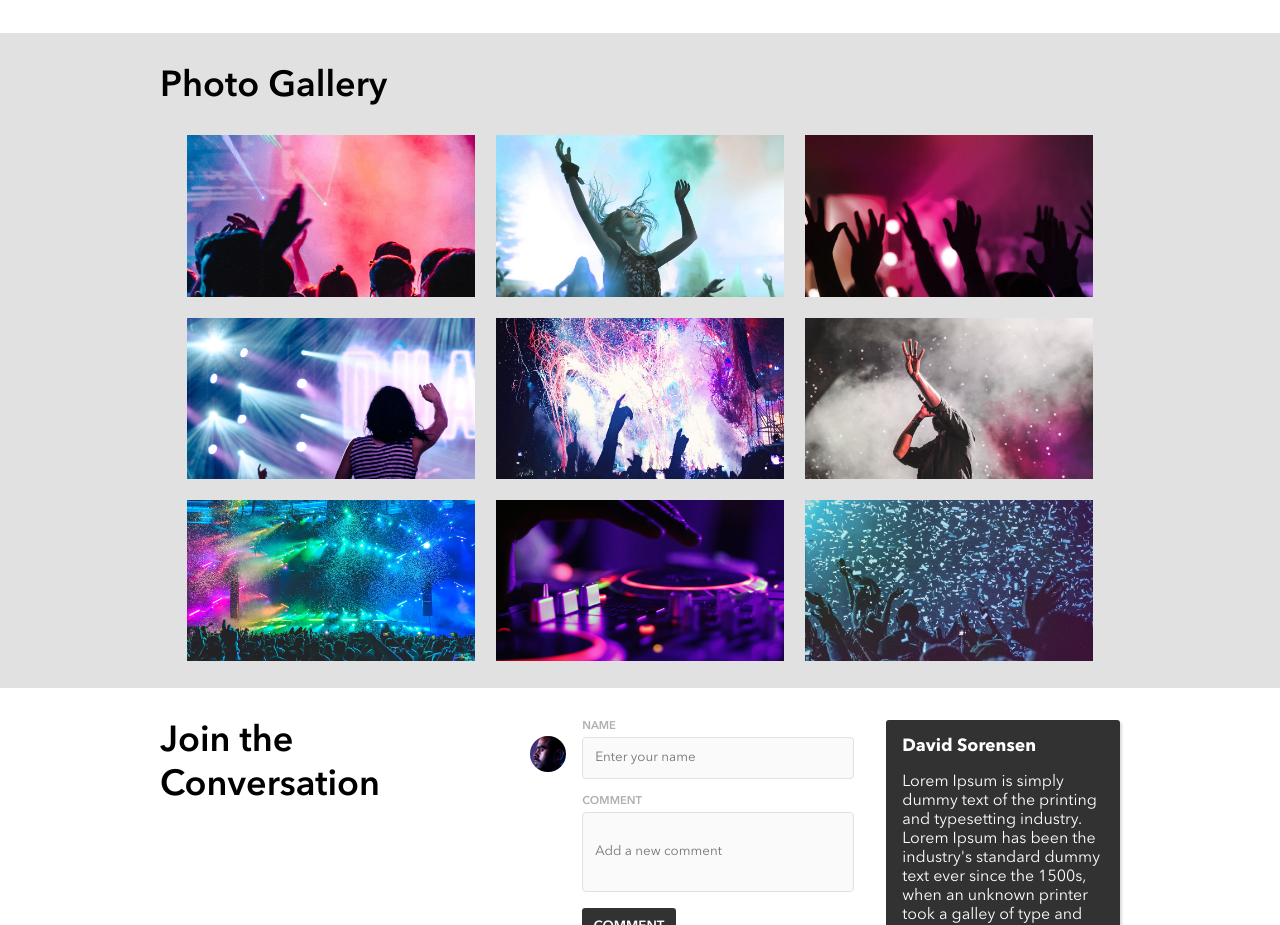
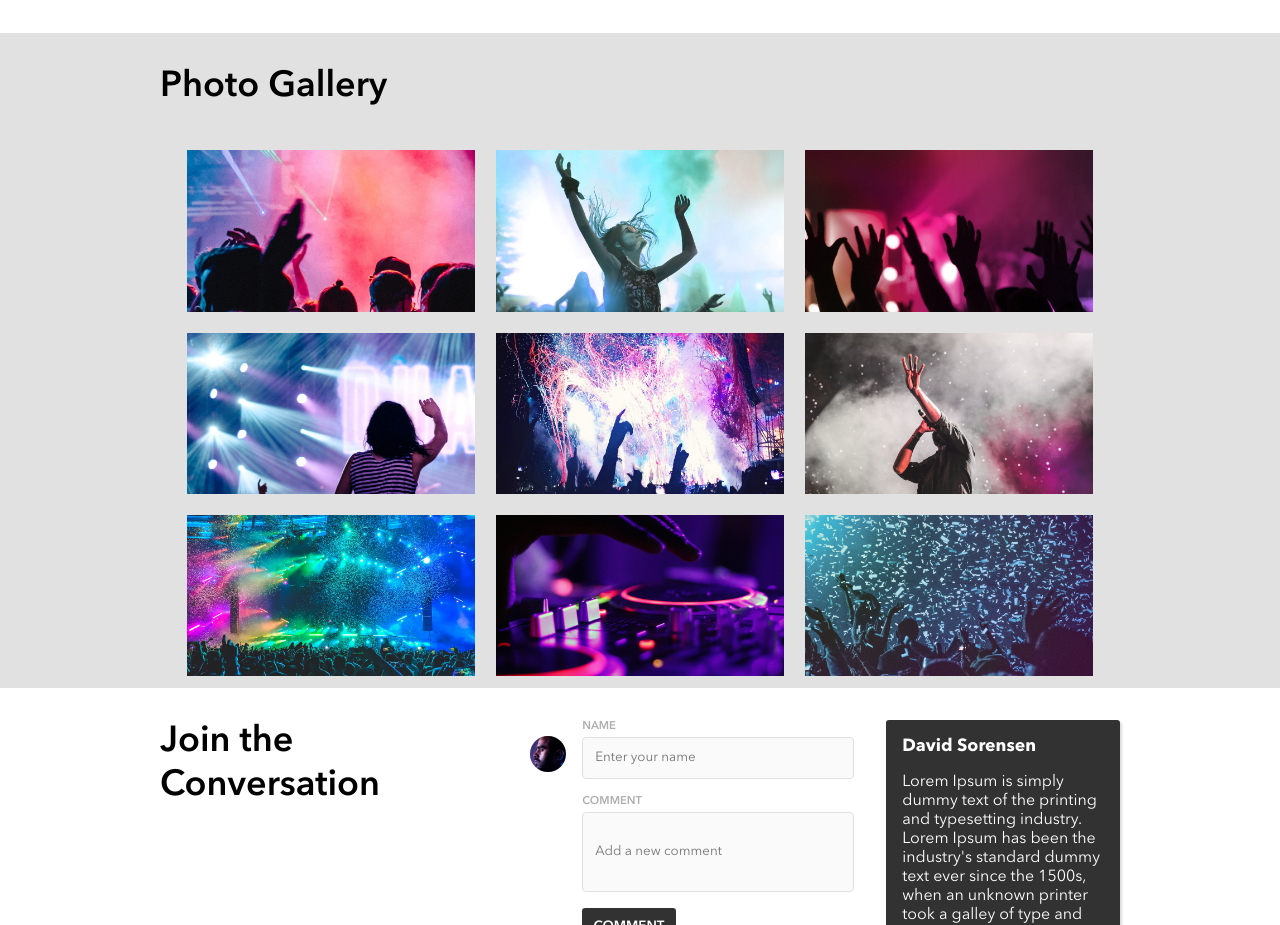
Before and after one commit to jasmindzogovic/bandsite-sprint2, a plain HTML site: page index.html in a window 1280 px wide. Shown: the part 2001-2926 px from the top of the page. Drawn offline with Linux system fonts and the light colour scheme.

Commit message:
added intersection observer for images section

```diff
--- a/scripts/index-page.js
+++ b/scripts/index-page.js
@@ -6,6 +6,7 @@ const form = document.getElementById("form");
 const formName = document.getElementById("formName");
 const formComment = document.getElementById("comments");
 const formButton = document.querySelector(".form__button");
+const imgContainer = document.querySelector(".photo-gallery__images-container");
 
 // Date function
 
@@ -116,3 +117,24 @@ form.addEventListener("submit", function (e) {
     return userComment;
   }
 });
+
+// Intersection Observer API for images section
+
+const obsFn = function (entries) {
+  const [entry] = entries;
+  if (!entry.isIntersecting) return;
+
+  imgContainer.style.opacity = "1";
+  imgContainer.style.transform = "translateY(15px)";
+  imgContainer.style.transition = "all .2s ease-in-out";
+  observer.unobserve(imgContainer);
+};
+
+const obsOptions = {
+  root: null,
+  threshold: 0.3,
+};
+
+const observer = new IntersectionObserver(obsFn, obsOptions);
+
+observer.observe(imgContainer);
--- a/styles/bio.scss
+++ b/styles/bio.scss
@@ -122,6 +122,9 @@
   &__image {
     width: 100%;
     margin-bottom: 1rem;
+  }
+  &__images-container {
+    opacity: 0;
   }
   @include tablet {
     .photo-gallery {
```
Also changed, not shown: styles/bio.css.
